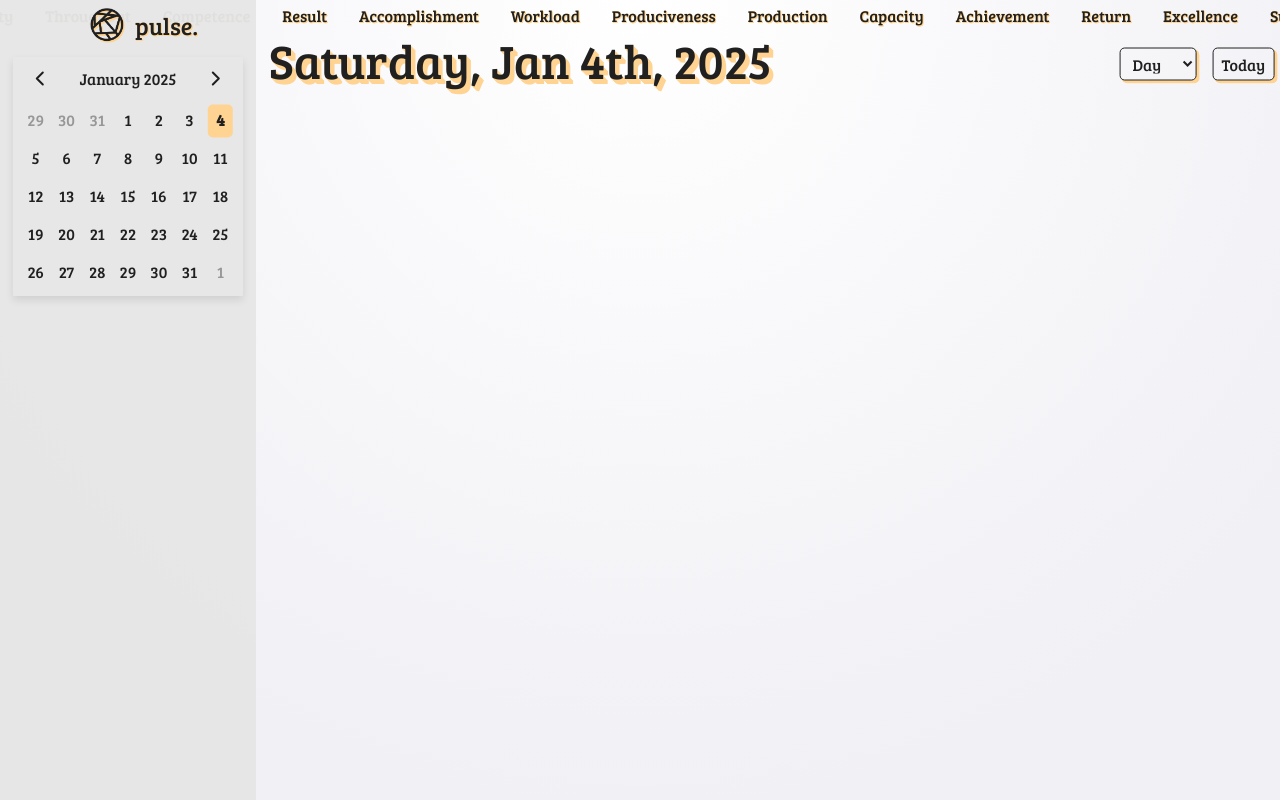
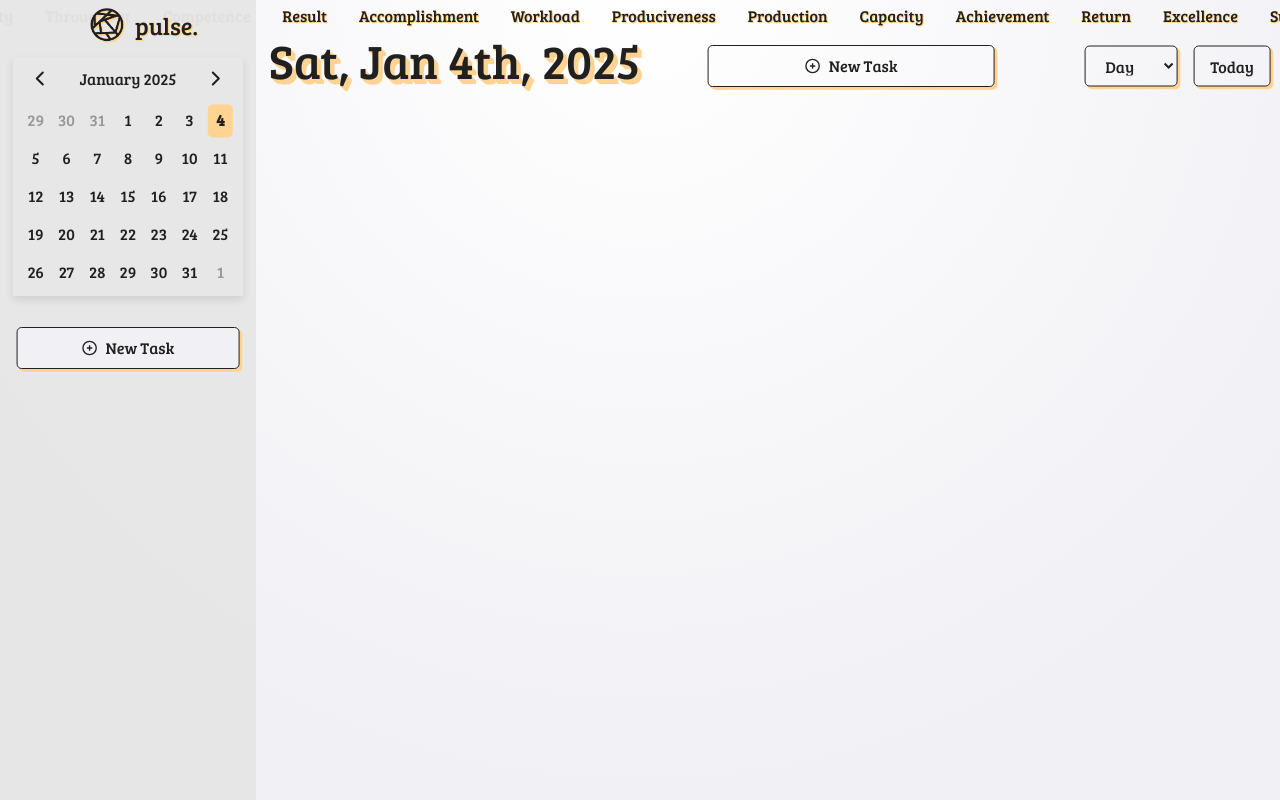
Before and after one commit to pratyushV-l/pulse, a Next.js app: page /homepage in a window 1280 px wide. Built offline with nearby package versions, Linux system fonts and the light colour scheme.

Commit message:
checkpoint

```diff
--- a/app/globals.css
+++ b/app/globals.css
@@ -442,15 +442,69 @@ body, html {
   margin-top: 1rem;
   position: absolute;
   transform: translate(-50%, -50%);
-  top: 6.0%;
-  left: 93.5%;
+  top: 6.25%;
+  left: 92%;
+}
+
+.new_task_btn-1 {
+  font-size: 1rem;
+  font-family: "Bree Serif", serif;
+  border: 1px solid var(--foreground);
+  border-radius: 5px;
+  background-color: transparent;
+  color: var(--foreground);
+  box-shadow:
+    1.4px 1.4px 0 #FFD392,
+    1.7px 1.7px 0 #FFD392,
+    2.1px 2.1px 0 #FFD392,
+    2.4px 2.4px 0 #FFD392,
+    2.8px 2.8px 0 #FFD392;
+  padding-left: 6rem;
+  padding-right: 6rem;
+  padding-top: 0.5rem;
+  padding-bottom: 0.5rem;
+  transform: translate(-50%, -50%);
+  top: 8.25%;
+  left: 66.5%;;
+  position: absolute;
+}
+
+.button_content {
+  display: flex;
+  align-items: center;
+  gap: 0.5rem;
+}
+
+
+.new_task_btn-2 {
+  font-size: 1rem;
+  font-family: "Bree Serif", serif;
+  border: 1px solid var(--foreground);
+  border-radius: 5px;
+  background-color: #f0f0f5;
+  color: var(--foreground);
+  box-shadow:
+    1.4px 1.4px 0 #FFD392,
+    1.7px 1.7px 0 #FFD392,
+    2.1px 2.1px 0 #FFD392,
+    2.4px 2.4px 0 #FFD392,
+    2.8px 2.8px 0 #FFD392;
+  padding-left: 4rem;
+  padding-right: 4rem;
+  padding-top: 0.5rem;
+  padding-bottom: 0.5rem;
+  transform: translate(-50%, -50%);
+  top: 43.5%;
+  left: 10%;
+  position: absolute;
+  z-index: 9998;
 }
 
 .dropdown {
-  padding-left: 0.5rem;
-  padding-right: 0.5rem;
-  padding-top: 0.25rem;
-  padding-bottom: 0.25rem;
+  padding-left: 1rem;
+  padding-right: 1rem;
+  padding-top: 0.5rem;
+  padding-bottom: 0.5rem;
   font-size: 1rem;
   font-family: "Bree Serif", serif;
   border: 1px solid var(--foreground);
@@ -479,8 +533,8 @@ body, html {
     2.1px 2.1px 0 #FFD392,
     2.4px 2.4px 0 #FFD392,
     2.8px 2.8px 0 #FFD392;
-  padding-left: 0.5rem;
-  padding-right: 0.5rem;
+  padding-left: 1rem;
+  padding-right: 1rem;
 }
 
 .calendar-day.highlight {
--- a/app/homepage/page.tsx
+++ b/app/homepage/page.tsx
@@ -32,7 +32,7 @@ export default function HomePage() {
 
     const day = selectedDate.getDate();
     const ordinalDay = `${day}${getOrdinalSuffix(day)}`;
-    const weekday = selectedDate.toLocaleDateString('en-US', { weekday: 'long' });
+    const weekday = selectedDate.toLocaleDateString('en-US', { weekday: 'short' });
     const month = selectedDate.toLocaleDateString('en-US', { month: 'short' });
     const year = selectedDate.getFullYear();
 
@@ -42,7 +42,6 @@ export default function HomePage() {
         <div className="background-3">
             <div className="straight-line">
             </div>
-            <h1 className="title-3">{formattedDate}</h1>
             <div className="ticker-container-6">
                 <div className="ticker">
                     {["Efficiency", "Output", "Performance", "Effectiveness", "Proficiency", "Workrate", "Yield", "Capability", "Throughput", "Competence", "Result", "Accomplishment", "Workload", "Produciveness", "Production", "Capacity", "Achievement", "Return", "Excellence", "Success"].map((word, index) => (
@@ -58,6 +57,8 @@ export default function HomePage() {
                 <Image src='/logo.png' width={35} height={35} quality={100} alt="logo"/>
                 <span style={{ marginLeft: "10px", fontSize: "1.5rem" }} className="logotext">pulse.</span>
             </div>
+            <div className="header-row">
+                <h1 className="title-3">{formattedDate}</h1>
                 <div className="selection_row">
                     <select className="dropdown" value={mode} onChange={(e) => setMode(e.target.value)}>
                         <option value="Day">Day</option>
@@ -65,6 +66,27 @@ export default function HomePage() {
                     </select>
                     <button className="today_btn" onClick={() => setSelectedDate(new Date())}>Today</button>
                 </div>
+                <button className="new_task_btn-1">
+                    <div className="button_content">
+                        <svg width="16" height="16" viewBox="0 0 24 24" fill="none" xmlns="http://www.w3.org/2000/svg">
+                            <circle cx="12" cy="12" r="10" stroke="currentColor" strokeWidth="2"/>
+                            <line x1="12" y1="8" x2="12" y2="16" stroke="currentColor" strokeWidth="2"/>
+                            <line x1="8" y1="12" x2="16" y2="12" stroke="currentColor" strokeWidth="2"/>
+                        </svg>
+                        <span>New Task</span>
+                    </div>
+                </button>
+            </div>
+            <button className="new_task_btn-2">
+                <div className="button_content">
+                    <svg width="16" height="16" viewBox="0 0 24 24" fill="none" xmlns="http://www.w3.org/2000/svg">
+                        <circle cx="12" cy="12" r="10" stroke="currentColor" strokeWidth="2"/>
+                        <line x1="12" y1="8" x2="12" y2="16" stroke="currentColor" strokeWidth="2"/>
+                        <line x1="8" y1="12" x2="16" y2="12" stroke="currentColor" strokeWidth="2"/>
+                    </svg>
+                    <span>New Task</span>
+                </div>
+            </button>
         </div>
     )
 }
```
Lines whose indentation alone changed are shown as unchanged.
